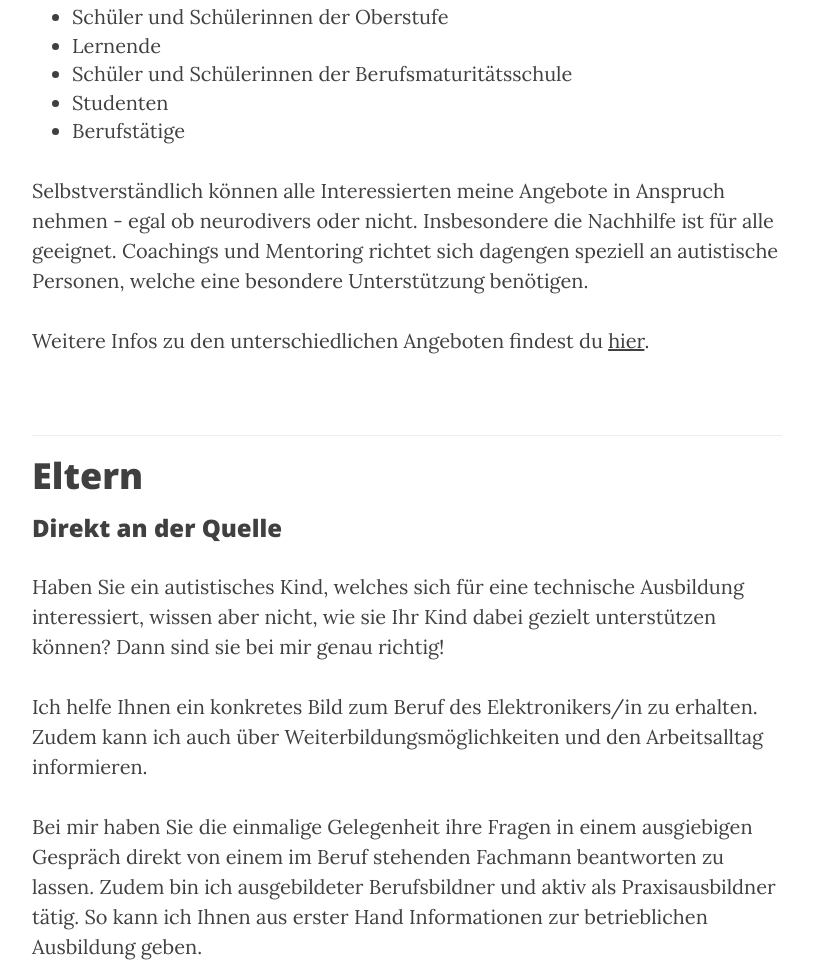
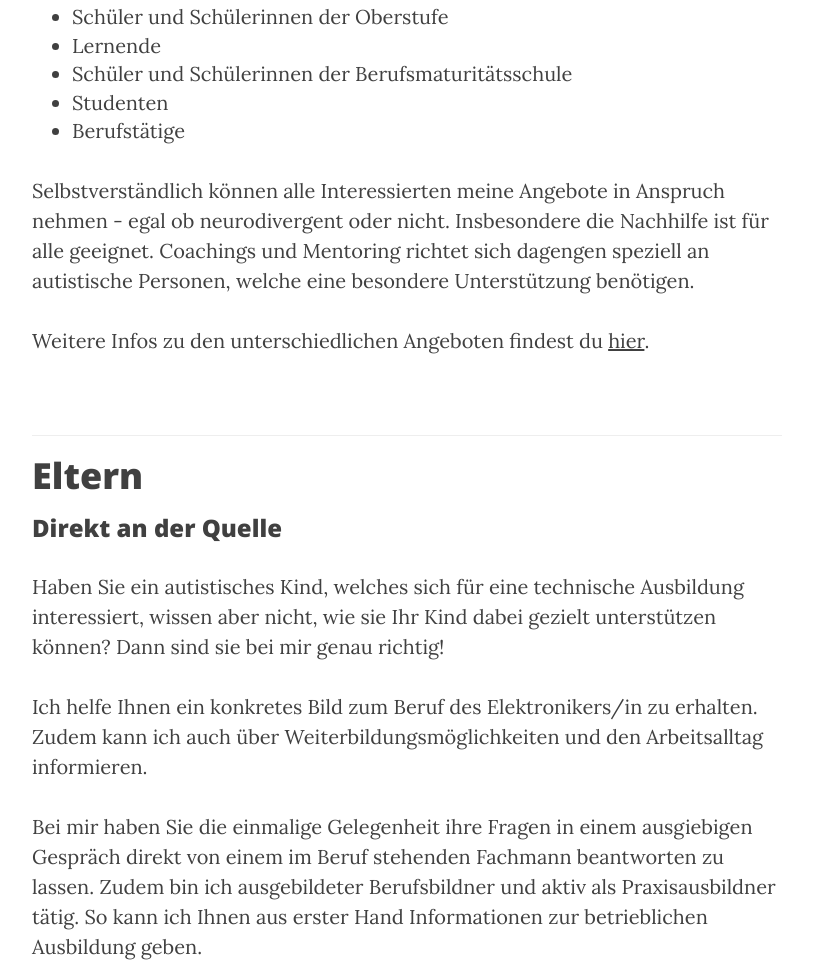
Before and after one commit to reverse-electron/reverse-electron.github.io, a plain HTML site: page target_groups.html in a window 1280 px wide. Shown: the part 778-1751 px from the top of the page, without its empty margins (233-1046 px from the left). Drawn offline with nearby package versions, Linux system fonts and the light colour scheme.

Commit message:
neurodivergent

```diff
--- a/target_groups.html
+++ b/target_groups.html
@@ -107,7 +107,7 @@
                     <li>Studenten</li>
                     <li>Berufstätige</li>
                 </ul>
-                <p>Selbstverständlich können alle Interessierten meine Angebote in Anspruch nehmen - egal ob neurodivers oder nicht. Insbesondere die Nachhilfe ist für alle geeignet. Coachings und Mentoring richtet sich dagengen speziell an autistische Personen, welche eine besondere Unterstützung benötigen.</p>
+                <p>Selbstverständlich können alle Interessierten meine Angebote in Anspruch nehmen - egal ob neurodivergent oder nicht. Insbesondere die Nachhilfe ist für alle geeignet. Coachings und Mentoring richtet sich dagengen speziell an autistische Personen, welche eine besondere Unterstützung benötigen.</p>
                 <p>Weitere Infos zu den unterschiedlichen Angeboten findest du <a href="services_re.html" target="_blank">hier</a>.</p>
                 </section>
 
```
